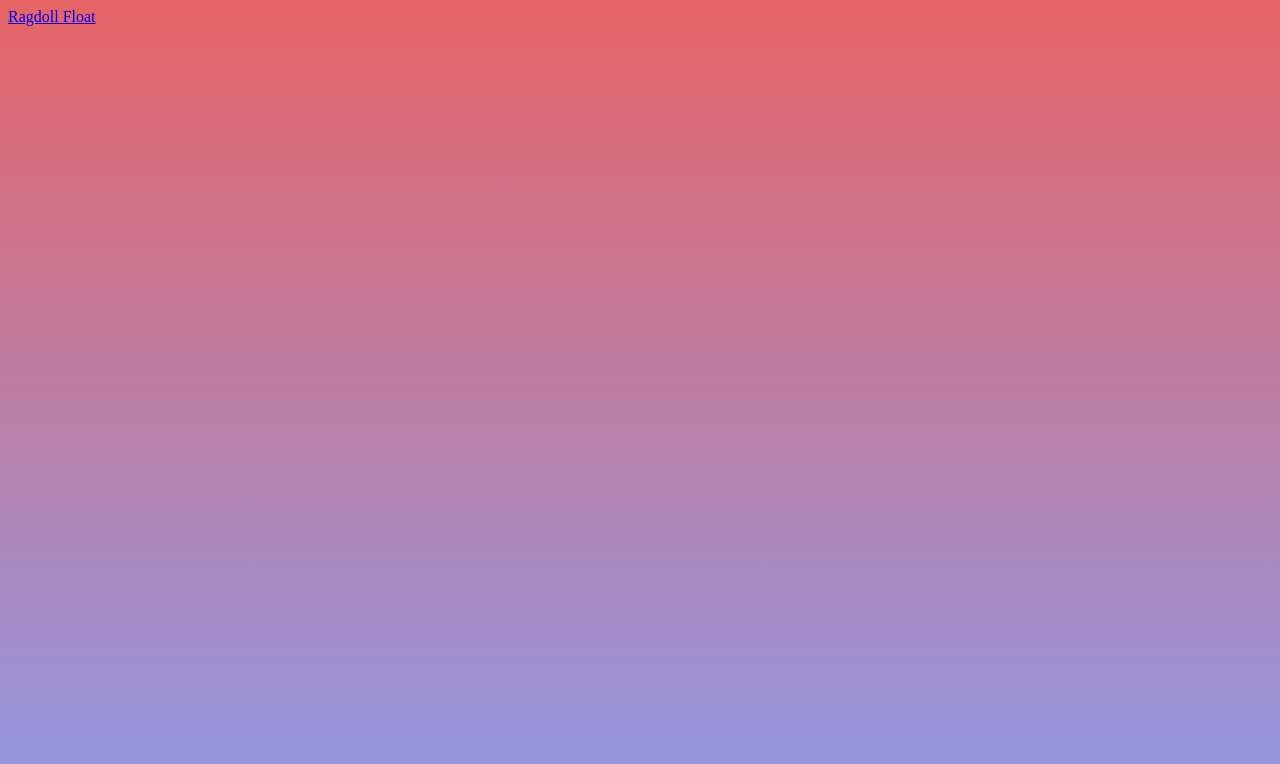
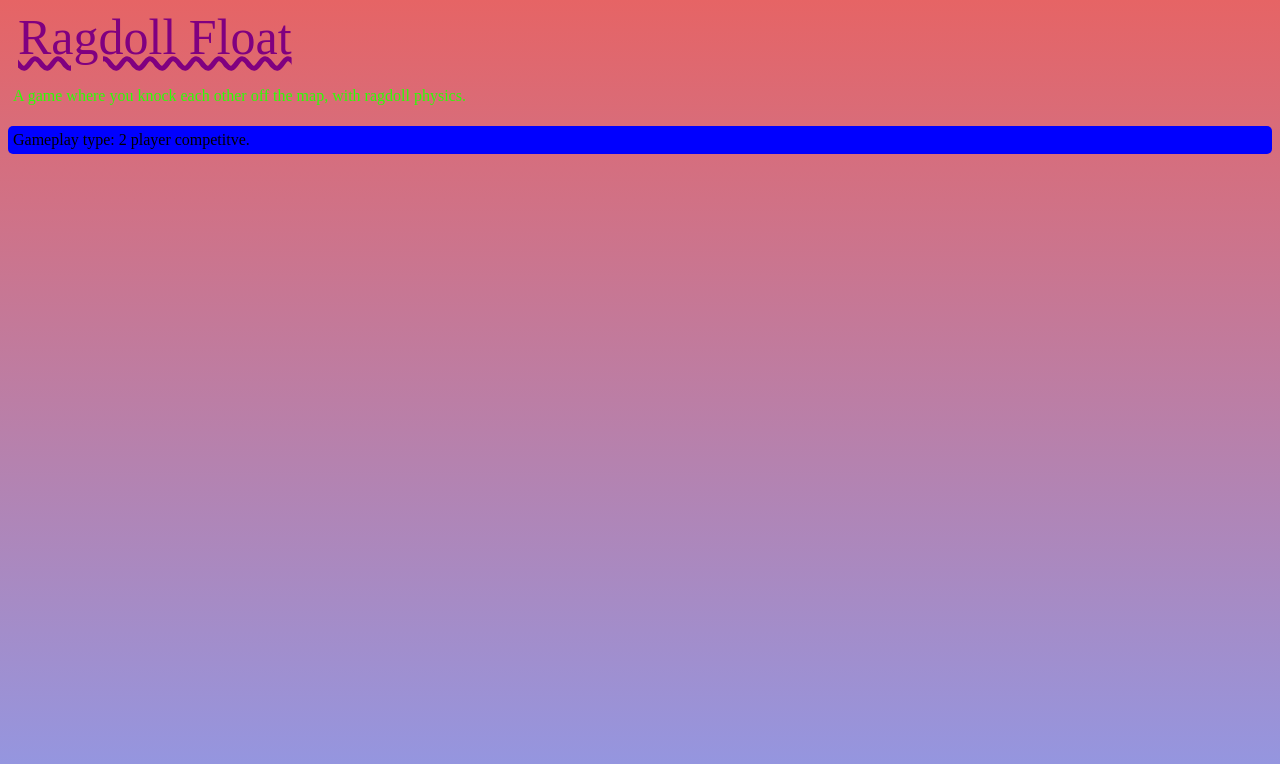
Before and after one commit to easy-123456789/freeopensourcegames, a plain HTML site: page index.html in a window 1280 px wide. Drawn offline with Linux system fonts and the light colour scheme.

Commit message:
Refactor game link styles and add game description
Updated styles for game links and added description for Ragdoll Float.

```diff
--- a/index.html
+++ b/index.html
@@ -3,9 +3,22 @@
     <title>Unblocked Games Menu - Created By easy-123456789 on github - Enjoy!</title>
     <style>
       .gamelink {
-        text-decoration: red wavy underline;
+        text-decoration: wavy underline;
         border-radius: 10px;
-        background-color: Green;
+        color: purple;
+        padding: 10px;
+        font-size: 50px;
+      }
+      .description {
+        color: rgb(44,255,5);
+        padding: 5px;
+        border-radius: 5px;
+      }
+      p:not(.description){
+        background-color: blue;
+        border-radius: 5px;
+        padding: 5px;
+        margin: 0px;
       }
       body {
         padding: 0px;
@@ -14,6 +27,11 @@
     </style>
   </head>
   <body>
-    <a href="src/ragdoll float/index.html"> Ragdoll Float</a>
+    <div>
+      <a href="src/ragdoll float/index.html" class="gamelink"> Ragdoll Float</a>
+
+      <p  class="description">A game where you knock each other off the map, with ragdoll physics.</p>
+      <p>Gameplay type: 2 player competitve.</p>
+    </div>
   </body>
 </html>
```
